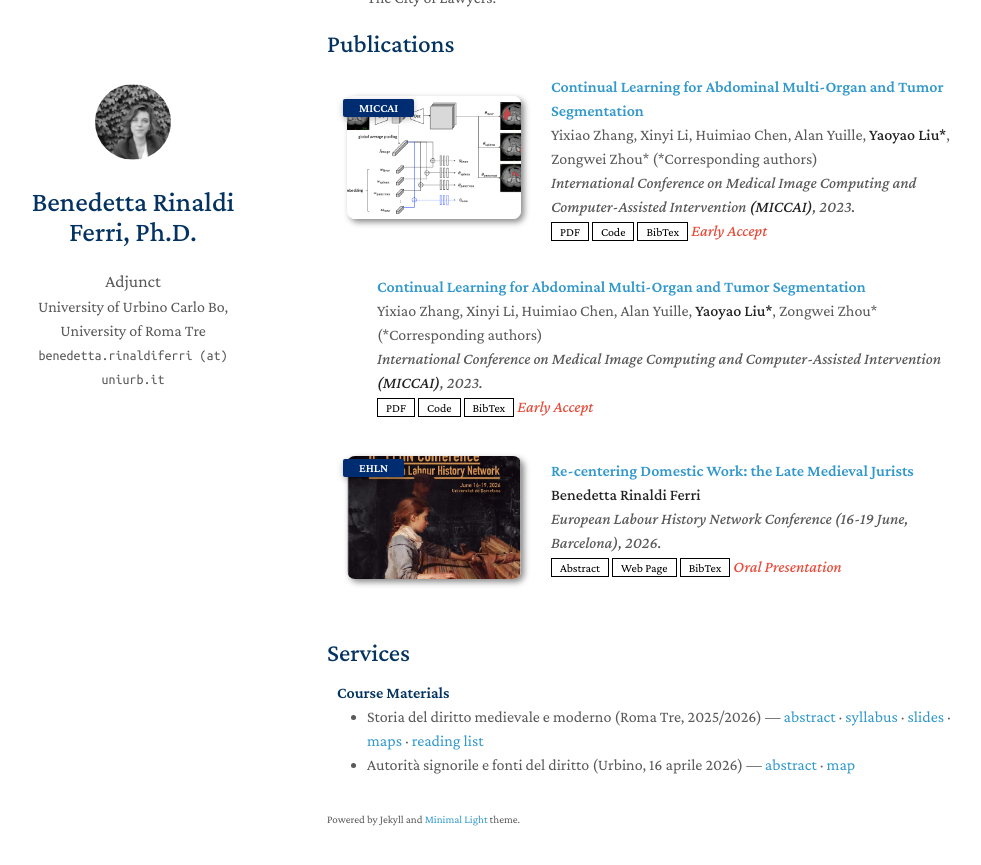
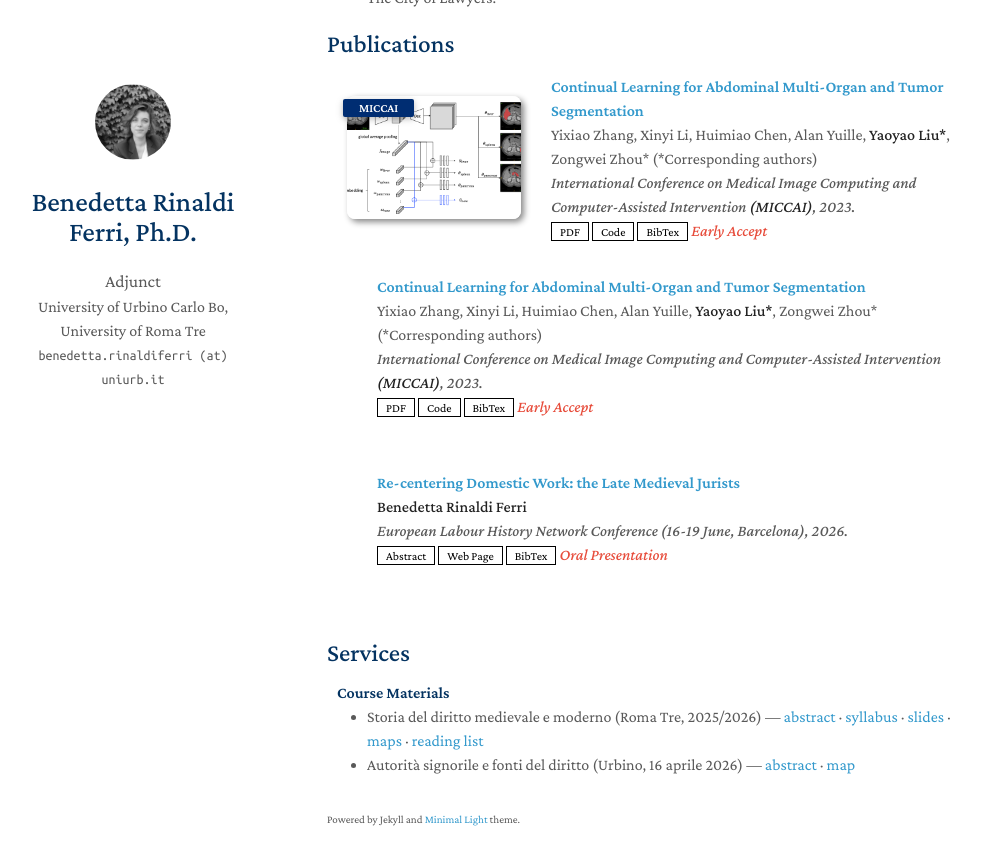
Before and after one commit to rinaldiferri/rinaldiferri.github.io, a Jekyll site: the page built from index.md, in a window 1280 px wide and 900 px high, scrolled down 536 px. Shown: the top 865 px of the window, without its empty margins (143-1124 px from the left). Built offline with Jekyll 4.4.1, drawn with Linux system fonts in a browser that asks for light colours; a style sheet for code colours, icons or effects is not loaded; our own code applies the rules of GitHub Pages for plain Markdown files.

Commit message:
Update publications.yml

```diff
--- a/_data/publications.yml
+++ b/_data/publications.yml
@@ -27,4 +27,3 @@ main:
     page: https://barcelonaelhn.ub.edu
     bibtex: ./assets/bibtex/ehln2026.txt
     notes: Oral Presentation
-    image: ./assets/img/barcelona.jpeg
```
